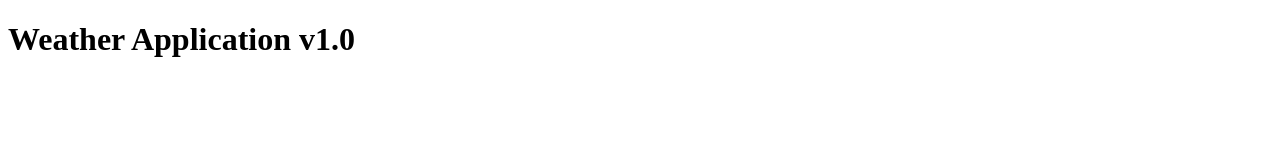
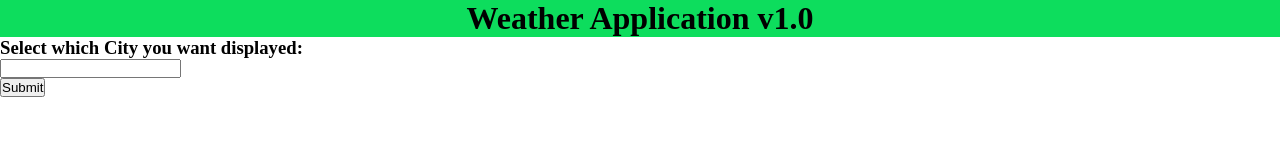
Before and after one commit to petergryllis/Weather_App, a plain HTML site: page index.html in a window 1280 px wide. Drawn offline with Linux system fonts and the light colour scheme.

Commit message:
updates to html

```diff
--- a/index.html
+++ b/index.html
@@ -12,6 +12,16 @@
         <h1 id="head-title">Weather Application v1.0</h1>
     </header>
     <main>
+        <section id="search-container">
+            <div id="search-for-city-container">
+                <h3 id="city-search-title">Select which City you want displayed:</h3>
+            </div>
+            <div id="search-container-for-city-form">
+                <input id="search-city-form" type="text">
+            </div>
+            <button id="search-city-submit-button">Submit</button>
+            <ul id="saved-searches"></ul>
+        </section>
 
 
 
--- a/styles.css
+++ b/styles.css
@@ -0,0 +1,29 @@
+:root {
+    --Background: rgb(113, 113, 172);
+    --HeaderBox: rgb(105, 185, 105);
+    --FontColor: rgb(63, 56, 56);
+}
+
+* {
+    padding: 0;
+    margin: 0;
+    box-sizing: border-box;
+}
+
+body {
+    width: 100vw;
+    height: 100vh;
+}
+main {
+    width: 100vw;
+    height: 100vh;
+    display: flex;
+}
+
+#HeaderBox {
+    width: 100%;
+    background: rgb(13, 221, 93);
+    display: flex;
+    align-items: center;
+    justify-content: center;
+}
```
